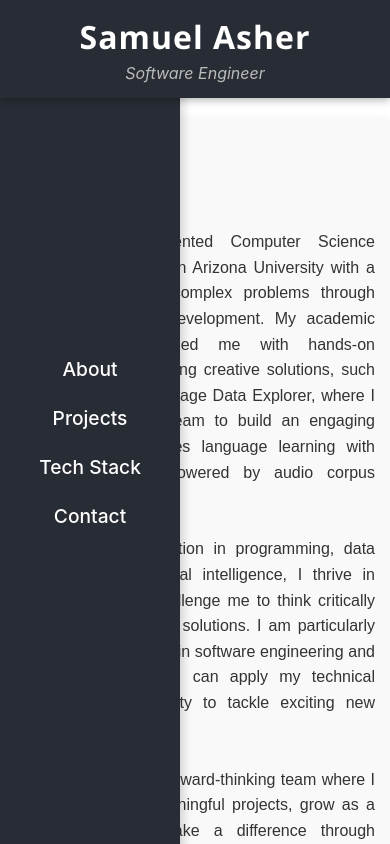
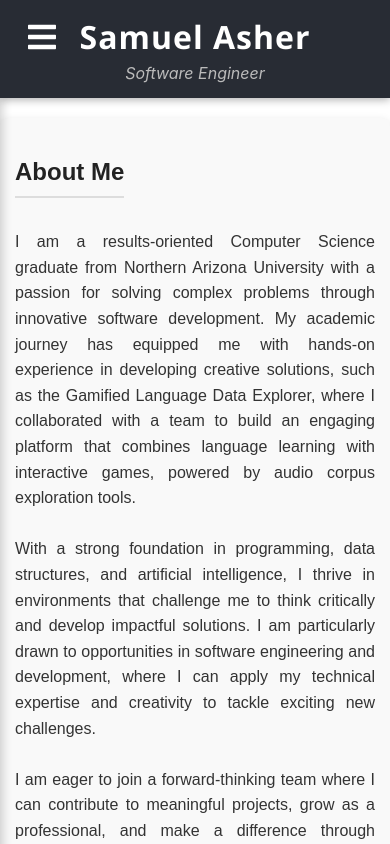
Before and after one commit to Tisaghu/Portfolio-Website, a React (Create React App) app: page / in a window 390 px wide. Shown: the top 844 px of the page. Built offline with nearby package versions, Linux system fonts and the light colour scheme.

Commit message:
feat: add hamburger button to open sidebar on small screens

```diff
--- a/src/components/Navigation/Navigation.css
+++ b/src/components/Navigation/Navigation.css
@@ -11,6 +11,19 @@
     align-items: center;
     padding-top: 20px;
     box-shadow: 2px 2px 10px rgba(0, 0, 0, 0.2);
+}
+
+/* Sidebar hidden by default on small screens */
+@media (max-width: 768px) {
+    .sidebar {
+        transform: translateX(-100%);
+        transition: transform 0.3s ease-in-out;
+    }
+
+    .sidebar.open {
+        transform: translateX(0);
+        z-index:1050;
+    }
 }
 
 .sidebar ul {
@@ -35,3 +48,26 @@
 .sidebar li:hover {
     background-color: #555;
 }
+
+.nav-icon {
+    font-size: 1.5rem;
+}
+
+.hamburger {
+    position: fixed;
+    top: 20px;
+    left: 20px;
+    background: none;
+    border: none;
+    color: white;
+    font-size: 2rem;
+    cursor:pointer;
+    z-index: 1100;
+}
+
+/* Show hamburger button only on mobile */
+@media (min-width: 769px) {
+    .hamburger {
+        display: none;
+    }
+}
--- a/src/components/Navigation/Navigation.js
+++ b/src/components/Navigation/Navigation.js
@@ -1,7 +1,10 @@
-import React from "react";
+import React, { useState } from "react";
 import "./Navigation.css";
+import { FaBars, FaTimes, FaUser, FaProjectDiagram, FaCode, FaEnvelope} from "react-icons/fa";
 
 function Navigation() {
+    const [isOpen, setIsOpen] = useState(false);
+
     const scrollToSection = (id) => {
         const section = document.getElementById(id);
         if(section) {
@@ -9,10 +12,21 @@ function Navigation() {
             const y = section.getBoundingClientRect().top + window.scrollY + yOffset;
             window.scrollTo({top: y, behavior: 'smooth'});
         }
+        setIsOpen(false);
     };
 
     return (
-        <nav className="sidebar">
+        <>
+            {/*Hamburger Menu Button */}
+            <button className="hamburger" onClick={() => {
+                setIsOpen(!isOpen);
+                console.log("Sidebar state:", !isOpen); //debugging log
+            }}>
+                {isOpen ? <FaTimes /> : <FaBars />}
+            </button>
+
+            {/*Sidebar*/}
+            <nav className={`sidebar ${isOpen ? "open" : ""}`}>
                 <ul>
                     <li onClick={() => scrollToSection("about")}>About</li>
                     <li onClick={() => scrollToSection("projects")}>Projects</li>
@@ -20,6 +34,7 @@ function Navigation() {
                     <li onClick={() => scrollToSection("contact")}>Contact</li>
                 </ul>
             </nav>
+        </>
     );
 }
 
```
Lines whose indentation alone changed are shown as unchanged.
